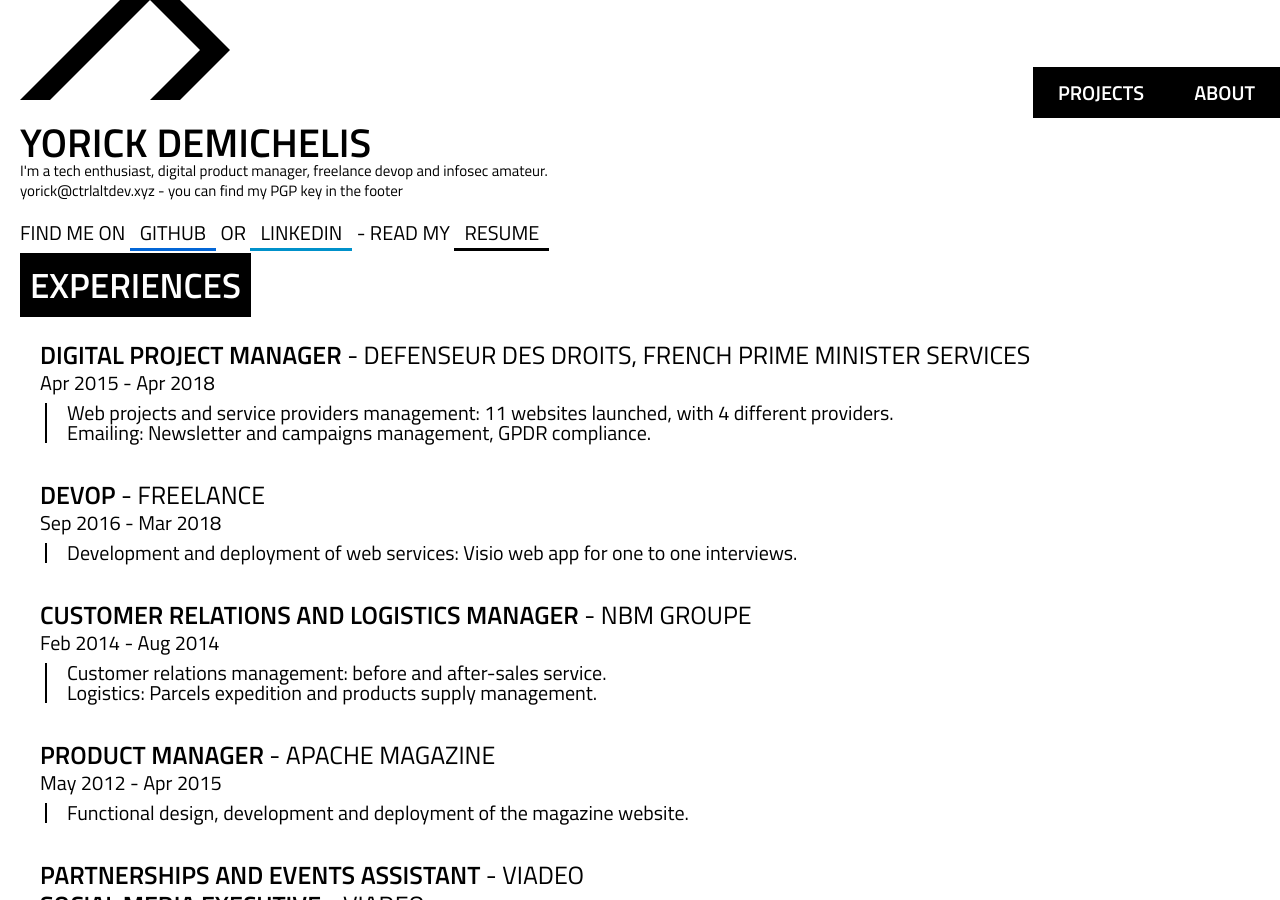
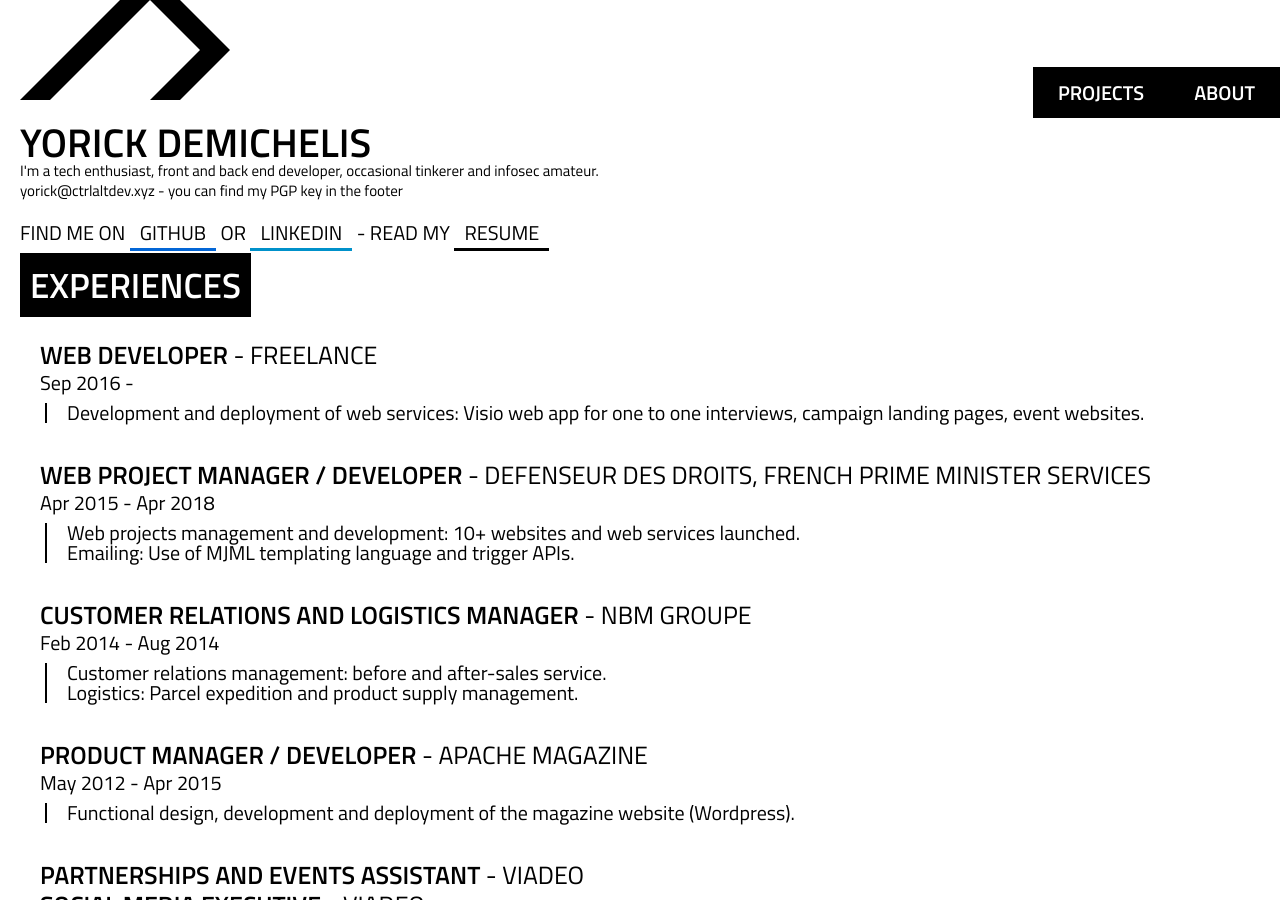
Before and after one commit to ctrlaltdev/ctrlalt.dev, a Jekyll site: the page built from about.html, in a window 1280 px wide and 900 px high. Built offline with Jekyll 4.4.1, drawn with Linux system fonts in a browser that asks for light colours; some of the changed text lies outside the part shown.

Commit message:
update about page

```diff
--- a/about.html
+++ b/about.html
@@ -6,7 +6,7 @@ description:
 
 <section id="aboutme">
   <h2>Yorick Demichelis</h2>
-  <p>I'm a tech enthusiast, digital product manager, freelance devop and infosec amateur.</p>
+  <p>I'm a tech enthusiast, front and back end developer, occasional tinkerer and infosec amateur.</p>
   <article id="contact">
     <p>&#x79;&#x6F;&#x72;&#x69;&#x63;&#x6B;&#x40;&#x63;&#x74;&#x72;&#x6C;&#x61;&#x6C;&#x74;&#x64;&#x65;&#x76;&#x2E;&#x78;&#x79;&#x7A; - you can find my PGP key in the footer</p>
   </article>
@@ -15,34 +15,34 @@ description:
 <section id="experiences">
   <h2><span>Experiences</span></h2>
   <article>
-    <h3><span>Digital Project Manager</span> - Defenseur des droits, French Prime
+    <h3><span>Web Developer</span> - Freelance</h3>
+    <p class="timeframe">Sep 2016 -</p>
+    <ul class="content">
+      <li>Development and deployment of web services: Visio web app for one to one interviews, campaign landing pages, event websites.</li>
+    </ul>
+  </article>
+  <article>
+    <h3><span>Web Project Manager / Developer</span> - Defenseur des droits, French Prime
       Minister Services</h3>
       <p class="timeframe">Apr 2015 - Apr 2018</p>
       <ul class="content">
-        <li>Web projects and service providers management: 11 websites launched, with 4 different providers.</li>
-        <li>Emailing: Newsletter and campaigns management, GPDR compliance.</li>
+        <li>Web projects management and development: 10+ websites and web services launched.</li>
+        <li>Emailing: Use of MJML templating language and trigger APIs. </li>
       </ul>
-  </article>
-  <article>
-    <h3><span>DevOp</span> - Freelance</h3>
-    <p class="timeframe">Sep 2016 - Mar 2018</p>
-    <ul class="content">
-      <li>Development and deployment of web services: Visio web app for one to one interviews.</li>
-    </ul>
   </article>
   <article>
     <h3><span>Customer Relations and Logistics Manager</span> - NBM Groupe</h3>
     <p class="timeframe">Feb 2014 - Aug 2014</p>
     <ul class="content">
       <li>Customer relations management: before and after-sales service.</li>
-      <li>Logistics: Parcels expedition and products supply management.</li>
+      <li>Logistics: Parcel expedition and product supply management.</li>
     </ul>
   </article>
   <article>
-    <h3><span>Product Manager</span> - Apache Magazine</h3>
+    <h3><span>Product Manager / Developer</span> - Apache Magazine</h3>
     <p class="timeframe">May 2012 - Apr 2015</p>
     <ul class="content">
-      <li>Functional design, development and deployment of the magazine website.</li>
+      <li>Functional design, development and deployment of the magazine website (Wordpress).</li>
     </ul>
   </article>
   <article>
@@ -70,16 +70,16 @@ description:
     <p class="timeframe">2012</p>
     <ul class="content">
       <li>Multimedia project definition, planning and execution.</li>
+      <li>Web development</li>
       <li>Marketing and media strategy.</li>
-      <li>Web development</li>
     </ul>
   </article>
   <article>
     <h3><span>B.S. in Information and Communication</span> - UNSA</h3>
     <p class="timeframe">2011</p>
     <ul class="content">
-      <li>Marketing and Advertising.</li>
-      <li>Communication Plans and Audit.</li>
+      <li>Web technologies and development.</li>
+      <li>Communication strategy.</li>
       <li>Mass Communications.</li>
     </ul>
   </article>
```
